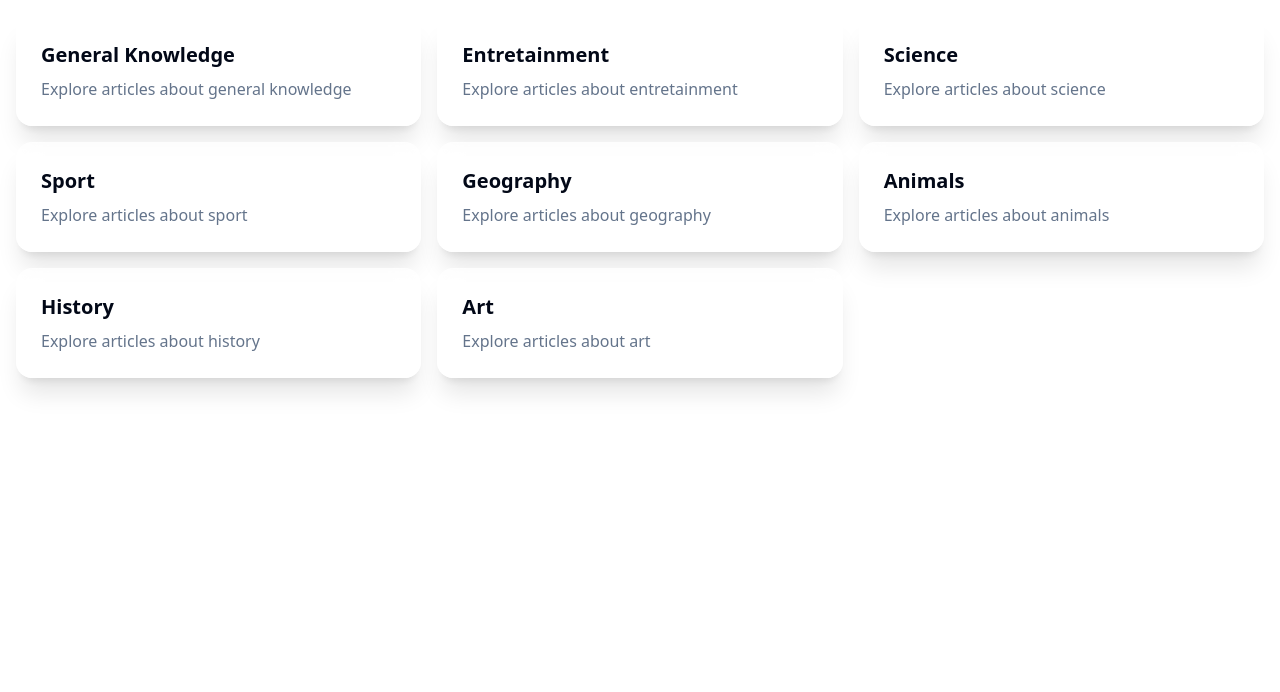
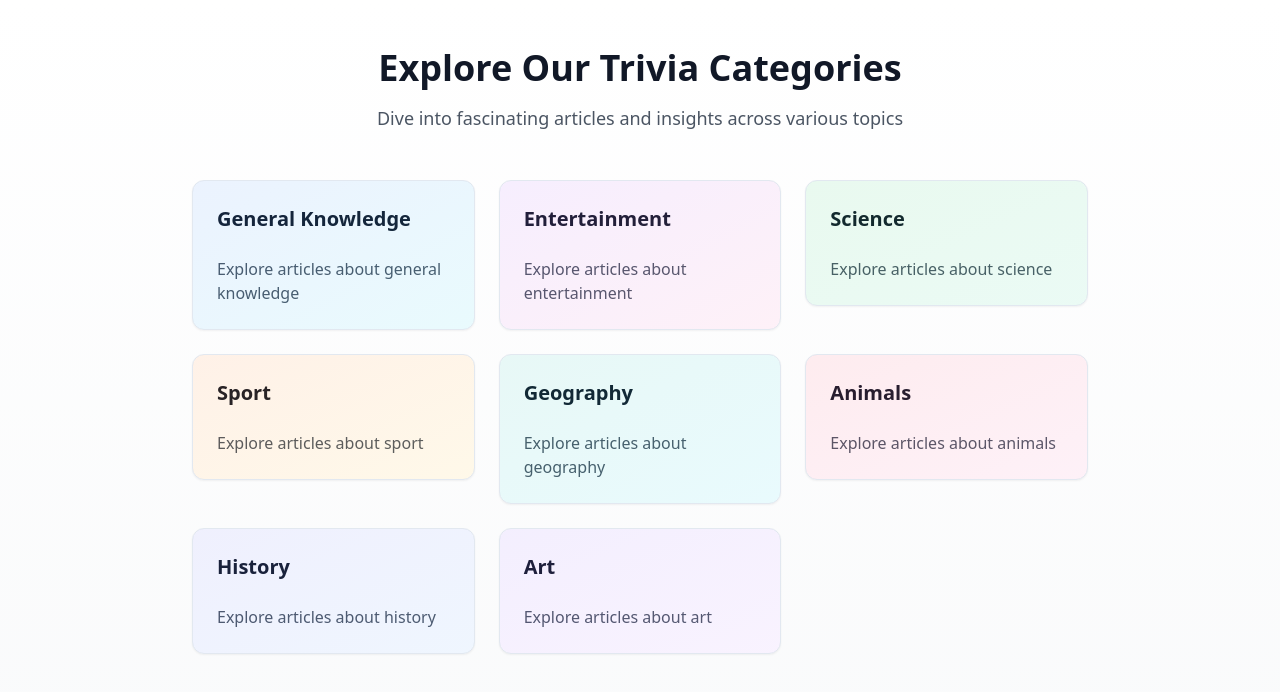
Before and after one commit to TamuAlex/trivia-magic-spark, a React (Vite) app: page /blog in a window 1280 px wide. Shown: the top 692 px of the page. Built offline with nearby package versions, Linux system fonts and the light colour scheme.

Commit message:
Refactor blog section
Refactor the blog section to update the UI. The change does not include any backend modifications.

```diff
--- a/src/components/BlogCategories.tsx
+++ b/src/components/BlogCategories.tsx
@@ -1,32 +1,61 @@
+
 import React from "react";
 import { Link } from "react-router-dom";
+import { Card, CardHeader, CardContent } from "@/components/ui/card";
+import { cn } from "@/lib/utils";
 
 const categories = [
-  { id: 1, name: "General Knowledge", slug: "general" },
-  { id: 2, name: "Entretainment", slug: "entretainment" },
-  { id: 3, name: "Science", slug: "science" },
-  { id: 4, name: "Sport", slug: "sport" },
-  { id: 5, name: "Geography", slug: "geography" },
-  { id: 6, name: "Animals", slug: "animals" },
-  { id: 7, name: "History", slug: "history" },
-  { id: 8, name: "Art", slug: "art" }
+  { id: 1, name: "General Knowledge", slug: "general", gradient: "from-blue-500 to-cyan-400" },
+  { id: 2, name: "Entertainment", slug: "entertainment", gradient: "from-purple-500 to-pink-400" },
+  { id: 3, name: "Science", slug: "science", gradient: "from-green-500 to-emerald-400" },
+  { id: 4, name: "Sport", slug: "sport", gradient: "from-orange-500 to-amber-400" },
+  { id: 5, name: "Geography", slug: "geography", gradient: "from-teal-500 to-cyan-400" },
+  { id: 6, name: "Animals", slug: "animals", gradient: "from-rose-500 to-pink-400" },
+  { id: 7, name: "History", slug: "history", gradient: "from-indigo-500 to-blue-400" },
+  { id: 8, name: "Art", slug: "art", gradient: "from-violet-500 to-purple-400" }
 ];
 
 export function BlogCategories() {
   return (
-    <div className="grid grid-cols-1 md:grid-cols-3 gap-4 p-4">
+    <div className="min-h-screen bg-gradient-to-b from-white to-gray-50">
+      <div className="container mx-auto px-4 py-12">
+        <div className="max-w-4xl mx-auto">
+          <div className="text-center mb-12">
+            <h1 className="text-4xl font-bold mb-4 text-gray-900 animate-fade-in">
+              Explore Our Trivia Categories
+            </h1>
+            <p className="text-lg text-gray-600 animate-slide-up">
+              Dive into fascinating articles and insights across various topics
+            </p>
+          </div>
+
+          <div className="grid grid-cols-1 md:grid-cols-2 lg:grid-cols-3 gap-6">
             {categories.map((category) => (
               <Link
                 key={category.id}
                 to={`/blog/${category.slug}`}
-          className="card-glass p-6 hover-scale cursor-pointer"
               >
-          <h3 className="text-xl font-semibold mb-2">{category.name}</h3>
-          <p className="text-muted-foreground">
+                <Card className="group relative overflow-hidden transition-all duration-300 hover:shadow-xl hover:-translate-y-1">
+                  <div className={cn(
+                    "absolute inset-0 opacity-10 bg-gradient-to-br",
+                    category.gradient
+                  )} />
+                  <CardHeader>
+                    <h3 className="text-xl font-bold text-gray-900 group-hover:text-primary transition-colors">
+                      {category.name}
+                    </h3>
+                  </CardHeader>
+                  <CardContent>
+                    <p className="text-gray-600">
                       Explore articles about {category.name.toLowerCase()}
                     </p>
+                  </CardContent>
+                </Card>
               </Link>
             ))}
           </div>
+        </div>
+      </div>
+    </div>
   );
 }
--- a/src/pages/blog/BlogPostsList.tsx
+++ b/src/pages/blog/BlogPostsList.tsx
@@ -24,35 +24,40 @@ export const BlogPostsList: React.FC<BlogPostsListProps> = ({ categoryName, post
     return (
       <div className="text-center py-12">
         <div className="inline-block h-8 w-8 animate-spin rounded-full border-4 border-solid border-primary border-r-transparent align-[-0.125em]"></div>
-        <p className="mt-4 text-gray-600">Loading content...</p>
+        <p className="mt-4 text-gray-600">Loading articles...</p>
       </div>
     );
   }
 
   return (
-    <div className="space-y-6 mb-12">
+    <div className="space-y-8">
       {posts.map(post => (
-        <Card key={post.id} className="overflow-hidden hover:shadow-md transition-shadow">
+        <Card
+          key={post.id}
+          className="group overflow-hidden hover:shadow-lg transition-all duration-300 hover:-translate-y-1"
+        >
           <CardHeader>
-            <CardTitle className="text-2xl">{post.title}</CardTitle>
-            <CardDescription className="flex items-center gap-4 text-sm">
-              <span className="flex items-center">
-                <Calendar className="h-4 w-4 mr-1" />
+            <CardTitle className="text-2xl font-bold text-gray-900 group-hover:text-primary transition-colors">
+              {post.title}
+            </CardTitle>
+            <CardDescription className="flex items-center gap-4 text-sm mt-2">
+              <span className="flex items-center text-gray-600">
+                <Calendar className="h-4 w-4 mr-1 text-primary" />
                 {post.date}
               </span>
-              <span className="flex items-center">
-                <Clock className="h-4 w-4 mr-1" />
+              <span className="flex items-center text-gray-600">
+                <Clock className="h-4 w-4 mr-1 text-primary" />
                 {post.readTime}
               </span>
             </CardDescription>
           </CardHeader>
           <CardContent>
-            <p className="text-gray-600">{post.excerpt}</p>
+            <p className="text-gray-600 leading-relaxed">{post.excerpt}</p>
           </CardContent>
           <CardFooter>
             <Link to={`/blog/category/${categoryName}/${post.id}`}>
-              <Button variant="outline" className="gap-2">
-                <BookOpen className="h-4 w-4" />
+              <Button variant="outline" className="group-hover:bg-primary group-hover:text-white transition-colors">
+                <BookOpen className="h-4 w-4 mr-2" />
                 Read Article
               </Button>
             </Link>
--- a/src/pages/blog/PostMeta.tsx
+++ b/src/pages/blog/PostMeta.tsx
@@ -13,15 +13,15 @@ interface PostMetaProps {
 export const PostMeta: React.FC<PostMetaProps> = ({ date, author, readTime, category }) => {
   return (
     <div className="flex flex-wrap items-center gap-4 mb-8 text-sm text-gray-600">
-      <span className="flex items-center">
+      <span className="flex items-center bg-gray-50 px-3 py-1 rounded-full">
         <Calendar className="h-4 w-4 mr-1 text-primary" />
         {date}
       </span>
-      <span className="flex items-center">
+      <span className="flex items-center bg-gray-50 px-3 py-1 rounded-full">
         <User className="h-4 w-4 mr-1 text-primary" />
         {author}
       </span>
-      <span className="flex items-center">
+      <span className="flex items-center bg-gray-50 px-3 py-1 rounded-full">
         <Clock className="h-4 w-4 mr-1 text-primary" />
         {readTime}
       </span>
--- a/src/pages/blog/QuizPrompt.tsx
+++ b/src/pages/blog/QuizPrompt.tsx
@@ -3,6 +3,7 @@ import React from "react";
 import { Link } from "react-router-dom";
 import { Card, CardHeader, CardTitle, CardContent } from "@/components/ui/card";
 import { Button } from "@/components/ui/button";
+import { Brain } from "lucide-react";
 
 interface QuizPromptProps {
   categoryName: string;
@@ -10,16 +11,21 @@ interface QuizPromptProps {
 
 export const QuizPrompt: React.FC<QuizPromptProps> = ({ categoryName }) => {
   return (
-    <Card className="bg-primary/5 border-primary/20">
+    <Card className="bg-primary/5 border-primary/20 overflow-hidden relative">
+      <div className="absolute inset-0 bg-gradient-to-br from-primary/10 to-transparent pointer-events-none" />
       <CardHeader>
-        <CardTitle>Want to test your {categoryName} knowledge?</CardTitle>
+        <CardTitle className="text-2xl">Want to test your {categoryName} knowledge?</CardTitle>
       </CardHeader>
       <CardContent>
-        <p className="text-gray-600 mb-4">
+        <p className="text-gray-600 mb-6">
           Put your {categoryName.toLowerCase()} trivia skills to the test with our interactive quiz.
+          Challenge yourself and learn something new!
         </p>
         <Link to={`/?category=${categoryName.toLowerCase()}&amount=10&difficulty=medium`}>
-          <Button>Take a Quiz Now</Button>
+          <Button className="group">
+            <Brain className="h-5 w-5 mr-2 group-hover:animate-bounce" />
+            Take a Quiz Now
+          </Button>
         </Link>
       </CardContent>
     </Card>
--- a/src/pages/blog/RelatedArticles.tsx
+++ b/src/pages/blog/RelatedArticles.tsx
@@ -17,17 +17,22 @@ interface RelatedArticlesProps {
 
 export const RelatedArticles: React.FC<RelatedArticlesProps> = ({ articles, categoryName }) => {
   return (
-    <div className="mt-12 pt-8 border-t">
-      <h2 className="text-2xl font-bold mb-6">Related Articles</h2>
+    <div>
+      <h2 className="text-2xl font-bold mb-6 text-gray-900">Related Articles</h2>
       <div className="grid grid-cols-1 sm:grid-cols-2 gap-6">
         {articles.map(article => (
           <Link key={article.id} to={`/blog/category/${categoryName}/${article.id}`}>
-            <Card className="h-full hover:shadow-md transition-shadow">
+            <Card className="h-full group hover:shadow-md transition-all duration-300 hover:-translate-y-1 bg-gray-50/50">
               <CardHeader className="pb-3">
-                <h3 className="text-lg font-semibold">{article.title}</h3>
+                <h3 className="text-lg font-semibold group-hover:text-primary transition-colors">
+                  {article.title}
+                </h3>
               </CardHeader>
               <CardContent>
-                <Button variant="outline" className="w-full group-hover:bg-primary group-hover:text-white transition-colors">
+                <Button
+                  variant="outline"
+                  className="w-full group-hover:bg-primary group-hover:text-white transition-colors"
+                >
                   <BookOpen className="h-4 w-4 mr-2" />
                   Read Article
                 </Button>
```
Lines whose indentation alone changed are shown as unchanged.
